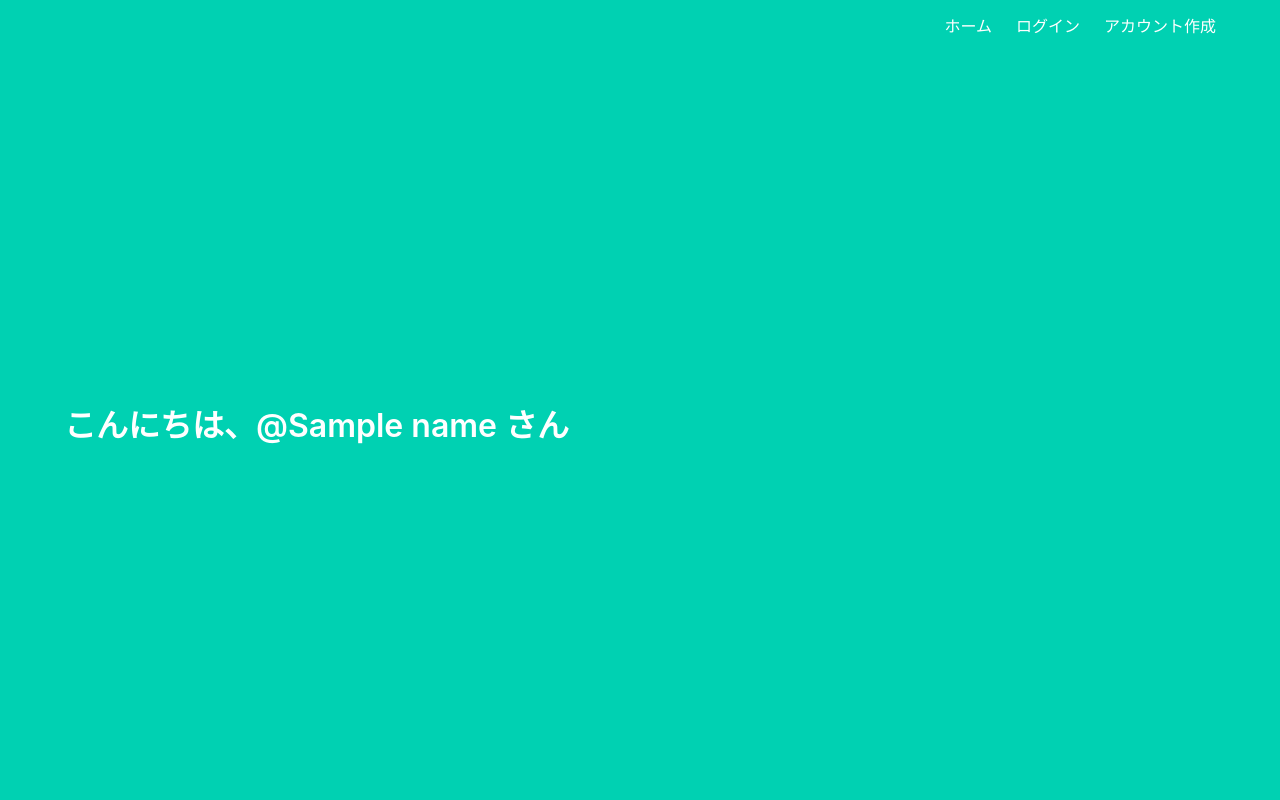
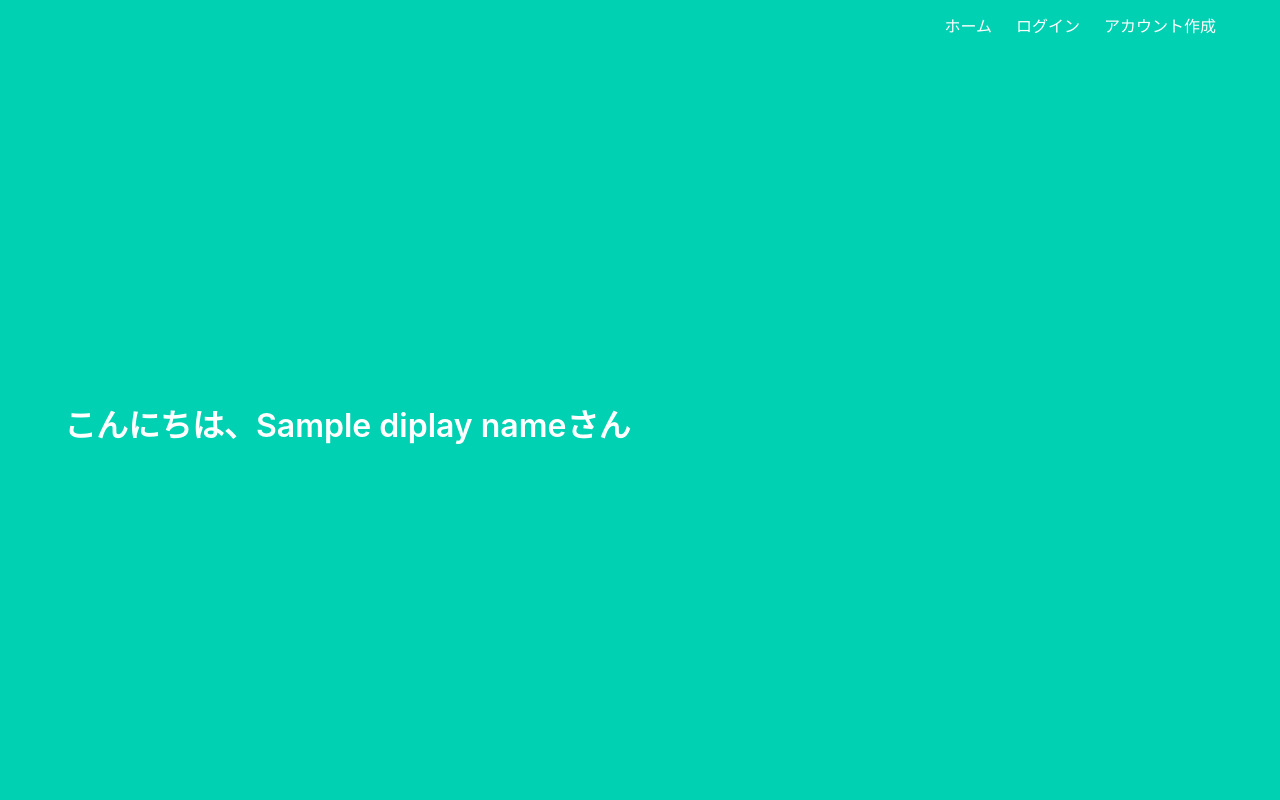
Before and after one commit to hayatoise/sample-flask-wtfform, a Flask app: template application/templates/profile.html in a window 1280 px wide. Run offline with Flask 2, Linux system fonts and the light colour scheme; the template is opened without the code that fills it: most values are stand-ins (such as "Sample title", 1, 10 or a date in 2020); parts of the project's set-up code (start-up, migrations or seed data) failed here and were passed over; some libraries are stand-ins or nearby versions.

Commit message:
fix: ログイン後のページは display_name を表示する

```diff
--- a/application/main.py
+++ b/application/main.py
@@ -11,4 +11,4 @@ def index() -> Response:
 
 @main.route('/profile')
 def profile() -> Response:
-    return make_response(render_template('profile.html', name=current_user.name))
+    return make_response(render_template('profile.html', diplay_name=current_user.display_name))
--- a/application/templates/profile.html
+++ b/application/templates/profile.html
@@ -2,6 +2,6 @@
 
 {% block content %}
 <h1 class="title">
-    こんにちは、@{{ name }} さん
+    こんにちは、{{ diplay_name }}さん
 </h1>
 {% endblock %}
```
